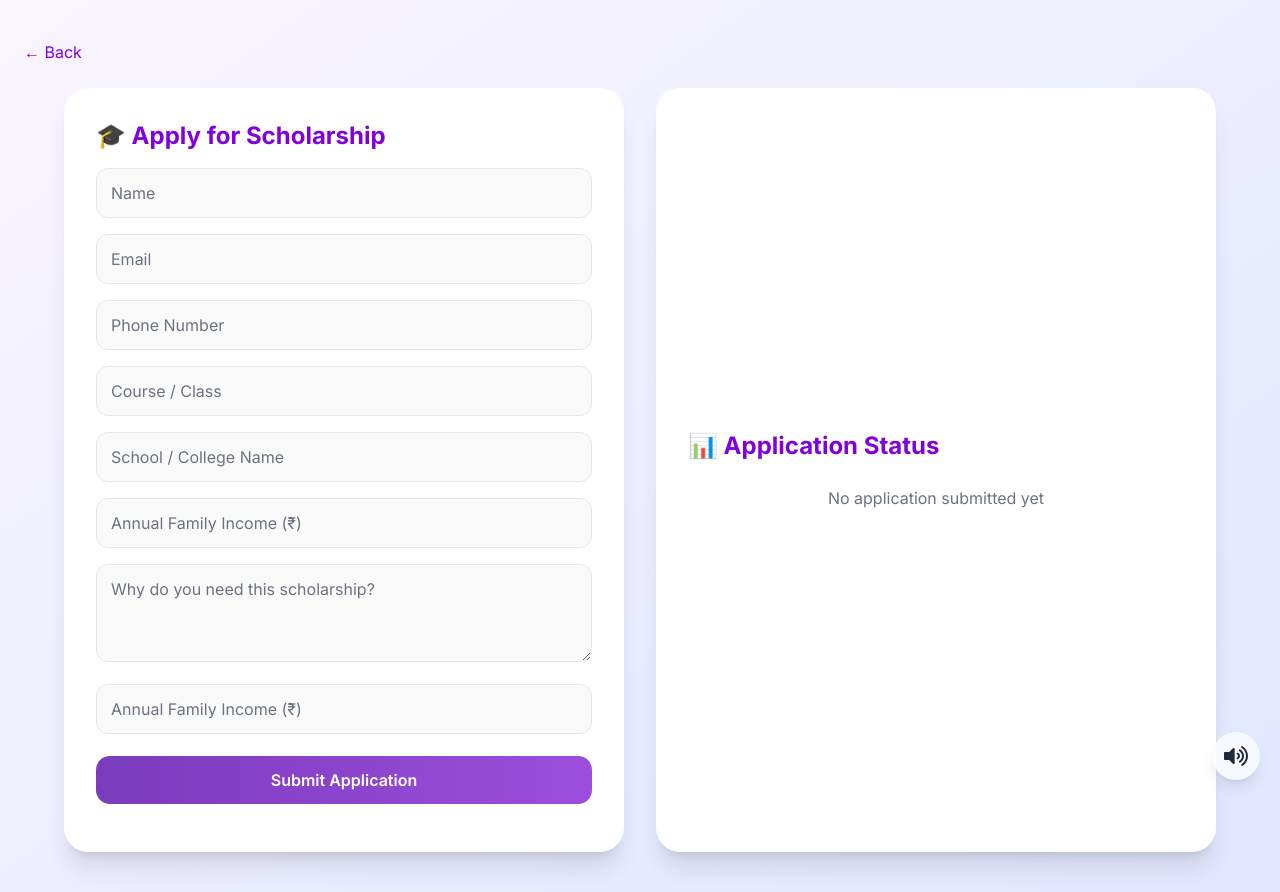
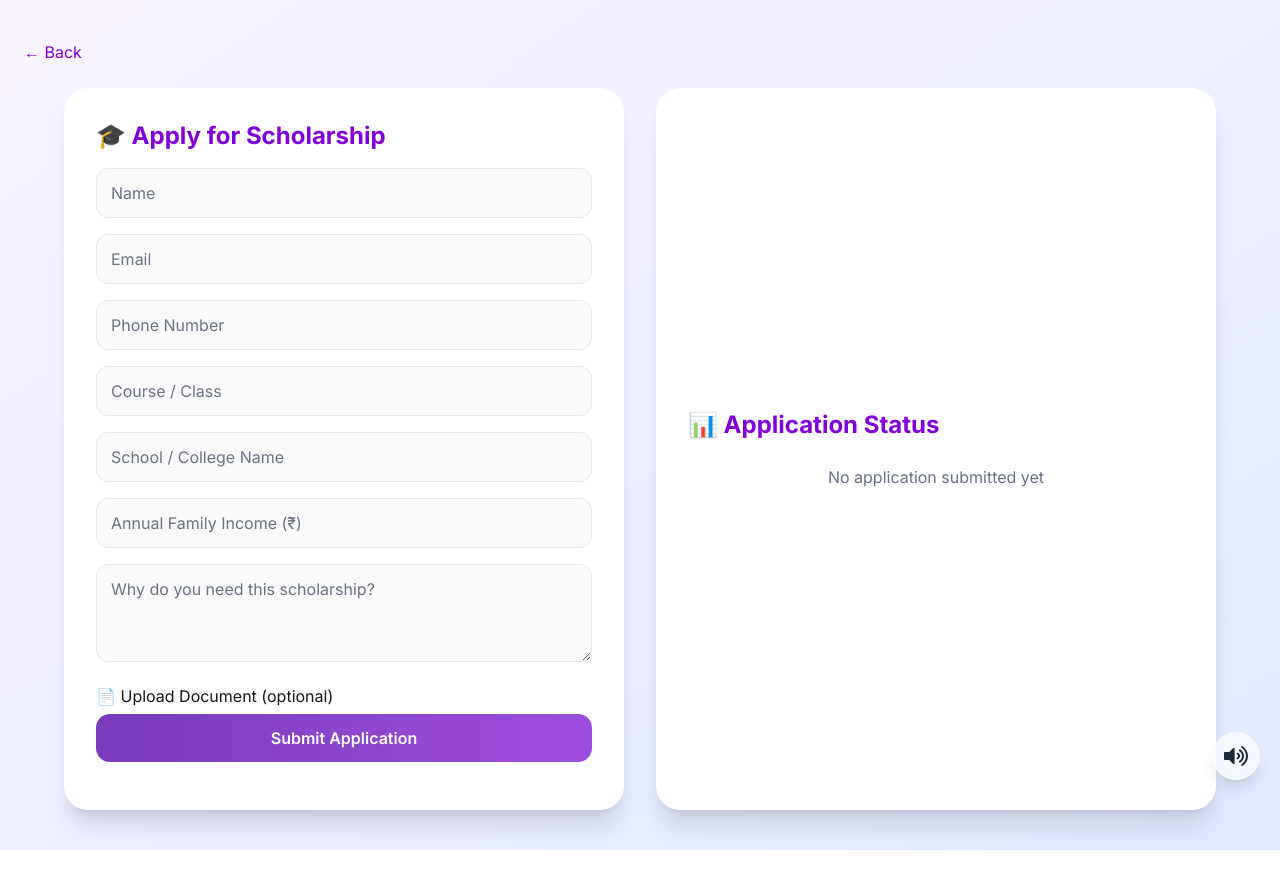
Before and after one commit to PathakAnshika/ShivTempleWebsite, a Next.js app: page /scholarship/apply in a window 1280 px wide. After the commit the page ends 850 px from the top, so only its background shows below. Built offline with nearby package versions, Linux system fonts and the light colour scheme.

Commit message:
Upgrade Next.js to fix security vulnerability

```diff
--- a/app/components/ScholarshipForm.jsx
+++ b/app/components/ScholarshipForm.jsx
@@ -115,15 +115,17 @@ export default function ScholarshipForm() {
       />
 
       {/* DOCUMENT (OPTIONAL) */}
-    <input
-  name="income"
-  type="text"   // 👈 change
-  inputMode="numeric" // 👈 mobile numeric keyboard
-  placeholder="Annual Family Income (₹)"
-  required
-  onChange={handleChange}
-  className="input"
-/>
+   <label className="fileBox">
+  📄 Upload Document (optional)
+  <input
+    type="file"
+    name="document"
+    onChange={(e) =>
+      setFormData({ ...formData, document: e.target.files[0] })
+    }
+    hidden
+  />
+</label>
       {/* SUBMIT */}
       <button className="submitBtn">
         Submit Application
```
